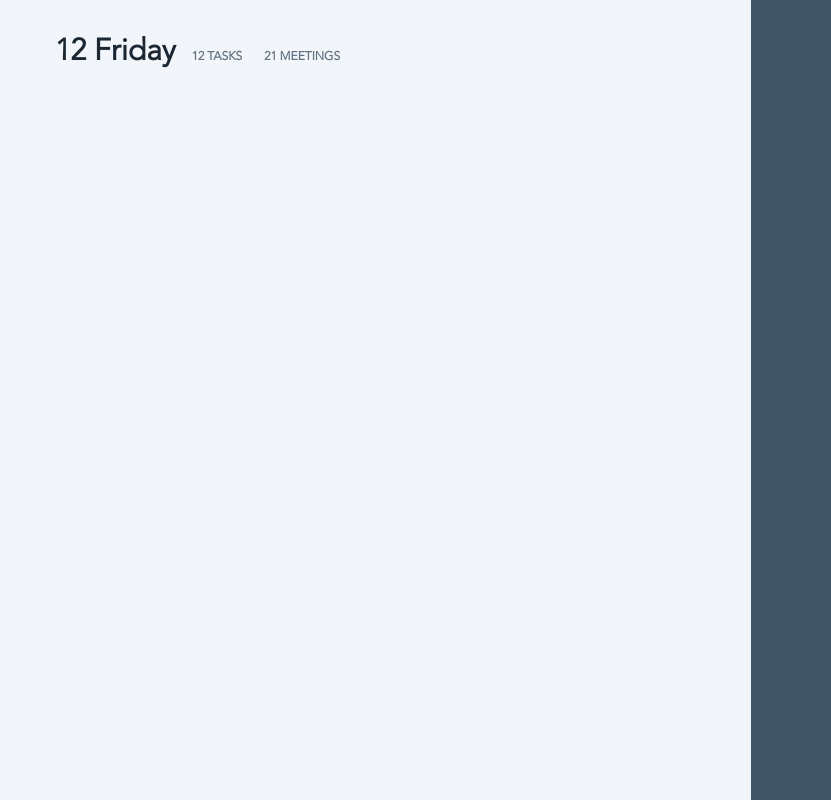
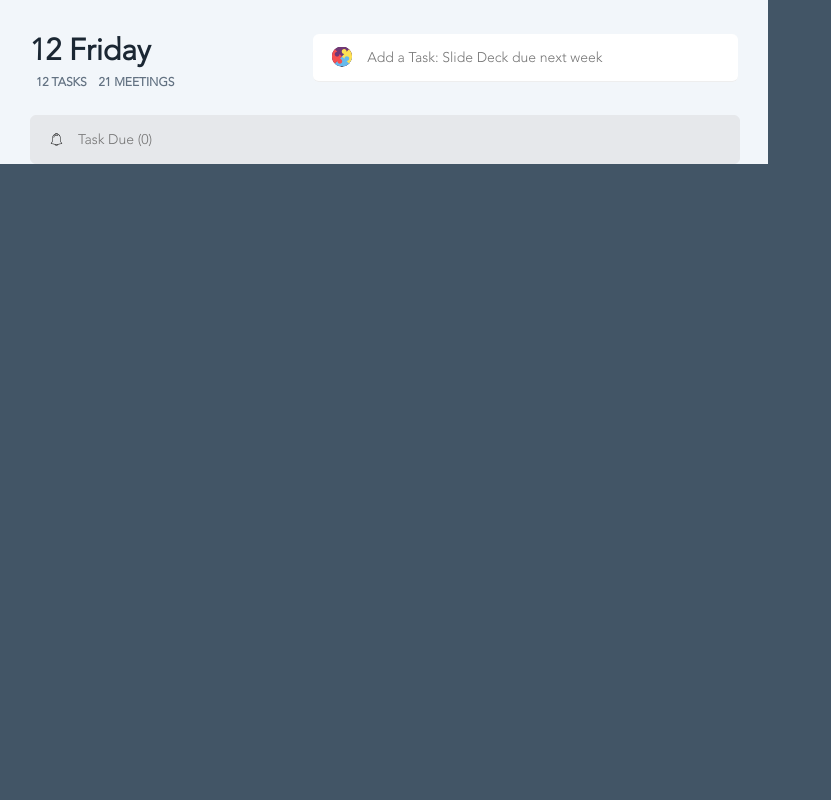
Before and after one commit to kodigans/Diary-spa, a React app: page / in a window 1280 px wide. Shown: the whole page, without its empty margins (0-831 px from the left). Built offline with nearby package versions, Linux system fonts and the light colour scheme.

Commit message:
work on TaskToday components

```diff
--- a/src/Components/TaskToday/CountButton/CountButtonStyle.js
+++ b/src/Components/TaskToday/CountButton/CountButtonStyle.js
@@ -2,13 +2,13 @@ import styled from 'styled-components';
 
 export const Button =  styled.button`
     color: #637282;
-    margin-left: 10px;
     font-size: 12px;
     background-color: inherit;
     border: none;
     cursor: pointer;
     outline: none;
     font-family: 'Avenir';
+    border-bottom: 2px solid transparent;
     &:hover {
       border-bottom: 2px solid #4f98ff;
     }
--- a/src/Components/TaskToday/TaskToday.tsx
+++ b/src/Components/TaskToday/TaskToday.tsx
@@ -1,6 +1,6 @@
 import * as React from 'react';
 
-import { WrapperTaskToday, WrapperTaskTodayHeader, CurrentDate} from  './TaskTodayStyle';
+import { WrapperTaskToday, WrapperTaskTodayHeader, CurrentDate, TaskTodayHeader} from  './TaskTodayStyle';
 import CountButton from "./CountButton/CountButton";
 import DataFiled from "../EventForm/DataFiled/DataFiled";
 
@@ -10,7 +10,8 @@ const themeForUser = {
     forLabel: {
         width: '20px',
         height: '20px',
-        backgroundPosition: '0 -341px'
+        backgroundPosition: '0 -341px',
+        marginLeft: '14px'
     },
     forInput: {
         placeholder: 'Add a Task: Slide Deck due next week',
@@ -22,22 +23,55 @@ const themeForUser = {
     forWrapper: {
         backgroundColor: '#fff',
         borderBottom: '1px solid #eee',
-        borderRadius: '6px'
+        borderRadius: '6px',
+        height: '20%',
+        flex: '1 1',
+        minWidth: '300px'
+    }
+};
+
+const themeForTasksToday = {
+    forLabel: {
+        width: '13px',
+        height: '13px',
+        backgroundPosition: '0 -234px',
+        marginLeft: '14px',
+
+    },
+    forInput: {
+        placeholder: 'Task Due (0)',
+        type: 'text',
+        disabled: true,
+        theme: {
+            backgroundColor: 'inherit',
+        }
+    },
+    forWrapper: {
+        borderBottom: '1px solid #eee',
+        borderRadius: '6px',
+        flex: '1 1',
+        minWidth: '300px',
+        border: '1px solid #e6e8eb',
+        backgroundColor: '#e6e8eb',
     }
 };
 
 const TaskToday = ({}: TaskTodayProps) => {
     return (
         <WrapperTaskToday>
+            <TaskTodayHeader>
             <WrapperTaskTodayHeader>
                 <CurrentDate>
                     12 Friday
+                </CurrentDate>
                     <CountButton title={'TASKS'} count={12}/>
                     <CountButton title={'MEETINGS'} count={21}/>
-                </CurrentDate>
-                {/*<DataFiled theme={themeForUser}/>*/}
             </WrapperTaskTodayHeader>
+            <DataFiled theme={themeForUser}/>
+            </TaskTodayHeader>
+            <DataFiled theme={themeForTasksToday}/>
         </WrapperTaskToday>
+
 
     )
 };
--- a/src/Components/TaskToday/TaskTodayStyle.js
+++ b/src/Components/TaskToday/TaskTodayStyle.js
@@ -1,26 +1,27 @@
 import styled from 'styled-components';
+import TaskToday from './TaskToday';
 
 export const WrapperTaskToday = styled.section`
-    flex: 0 1 54%;
     display: flex;
-    flex-direction:
-    flex-shrink: 0;
+    flex-direction: column;
     background-color: #f2f6fa;
     padding-left: 30px;
     padding-right: 30px;
-    height: 100%;
     margin:0;
     min-width: 400px;
     width: calc(60% - 60px);
     position: relative;
-    min-height: 100vh;
 `;
 
-export const WrapperTaskTodayHeader = styled.header`
+export const WrapperTaskTodayHeader = styled.div`
   display: flex;
+  flex-direction: row;
+  flex-wrap: wrap;
   flex-shrink: 0;
-  min-height: 100px;
+  min-width: 100px;
+  width: 40%;
   margin-top: 30px;
+  margin-bottom: 20px;
 `;
 
 export const TaskTodayTitle = styled.div`
@@ -29,7 +30,7 @@ export const TaskTodayTitle = styled.div`
 
 export const CurrentDate = styled.h2`
     margin: 0;
-    padding: 0 10px 0 25px;
+    width: 100%;
     font-size: 30px;
     color: #1b2733;
     font-family: 'Avenir', sans-serif;
@@ -37,3 +38,11 @@ export const CurrentDate = styled.h2`
     text-transform: none;
     white-space: nowrap;
 `;
+
+export const TaskTodayHeader = styled.header`
+    display: flex;
+    flex-flow: row wrap;
+    align-items: center;
+    height: 20%;
+    width: 100;
+`
--- a/src/style/main.less
+++ b/src/style/main.less
@@ -4,8 +4,8 @@ body {
 }
 
 #root {
-    display: flex;
-    flex-direction: row;
+    //display: flex;
+    //flex-direction: row;
     min-height: 100vh;
     width: 100%;
 }
```
Also changed, not shown: src/App.tsx (+4 -4 lines), src/Svg/sprite.svg.
